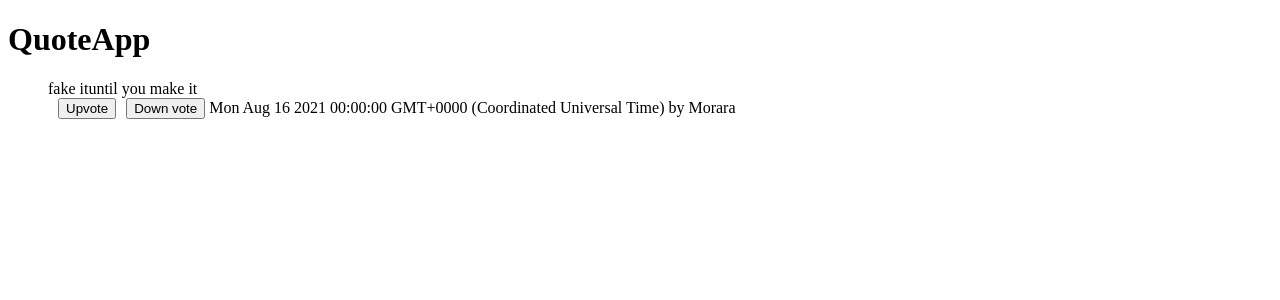
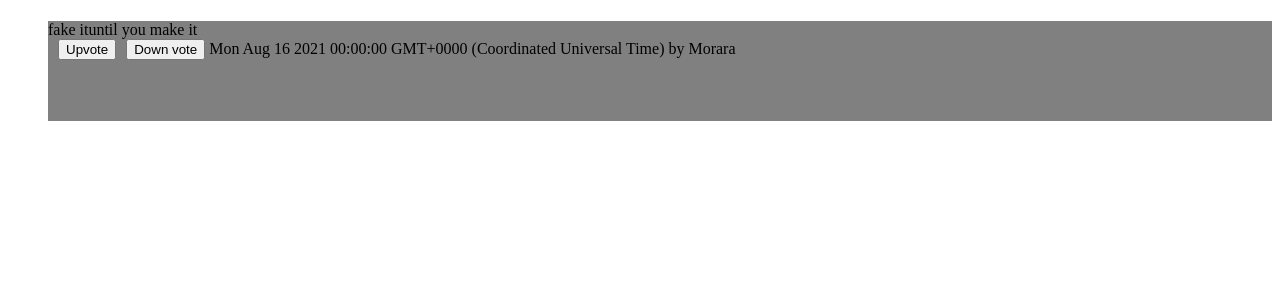
Before and after one commit to IsaiahKe/QuoteApp, an Angular app: page / in a window 1280 px wide. Shown: the top 300 px of the page. Built offline with nearby package versions, Linux system fonts and the light colour scheme.

Commit message:
file structure css

```diff
--- a/src/app/app.component.html
+++ b/src/app/app.component.html
@@ -1,8 +1,8 @@
-<h1>{{title}}</h1>
-<div>
+<h1>{{appName}}</h1>
+<div >
   <ul>
     <li *ngFor="let quote of quotes">
-    <div card>
+    <div class=holder>
     {{quote.say}}<br>
     <button>Upvote</button>  <button>Down vote</button> {{quote.postTime}} by {{quote.userName}}
     </div>
```
